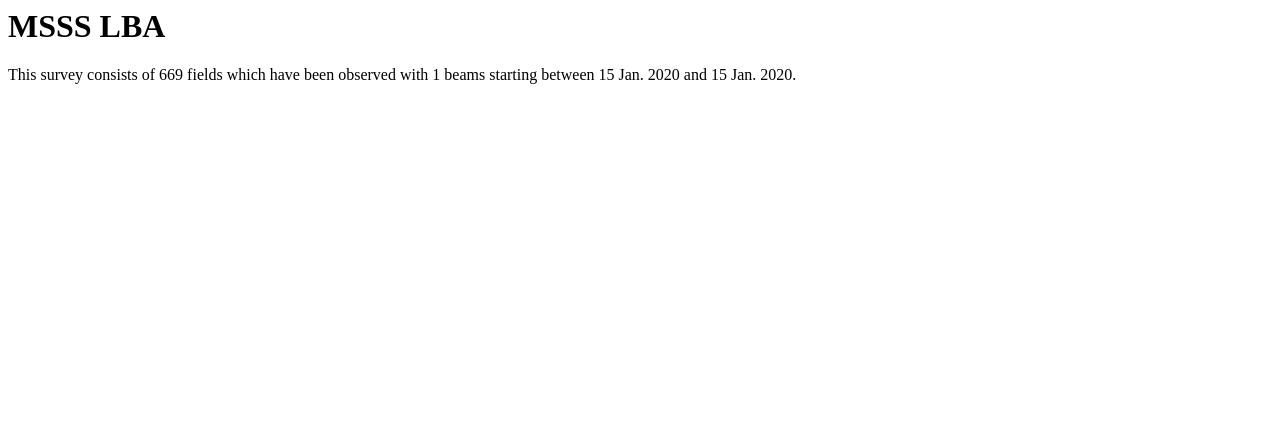
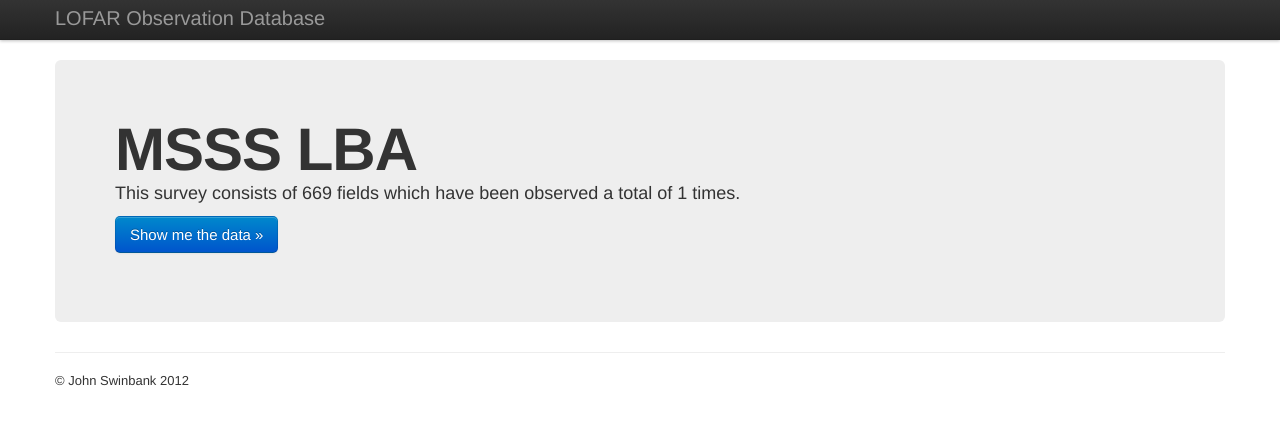
Before and after one commit to jdswinbank/lofar-obsdb, a Django app: template observationdb/templates/survey_detail.html in a window 1280 px wide. Shown: the top 425 px of the page. Run offline with Django 3.2, Linux system fonts and the light colour scheme; data comes from the database, SQL or seed files in the repository; tables that the repository leaves empty hold one stand-in row (values such as "Sample post"); the template is opened without the code that fills it: values that come from a table or form of the project are taken from there, most other values are stand-ins (such as "Sample title", 1, 10 or a date in 2020); parts of the project's set-up code (start-up, migrations or seed data) failed here and were passed over; some libraries are stand-ins or nearby versions.

Commit message:
Clean up survey detail view

```diff
--- a/observationdb/templates/survey_detail.html
+++ b/observationdb/templates/survey_detail.html
@@ -1,9 +1,17 @@
-{% if survey %}
+{% extends "base.html" %}
 
-<h1>{{ survey.name }}</h1>
+{% block contents %}
 
-<p>This survey consists of {{ survey.field_set.count }} fields which have been
-observed with {{ n_beams }} beams starting between {{ start_time|date:"j N Y" }} and
-{{ stop_time|date:"j N Y" }}.</p>
+<div class="hero-unit">
+  <h1>{{ survey.name }}</h1>
 
-{% endif %}
+  <p>This survey consists of {{ survey.field_set.count }} fields which have
+  been observed a total of {{ n_beams }} times{% if n_times > 0 %}
+  between {{ start_time|date:"j N Y" }} and {{ stop_time|date:"j N Y" }}
+  {% endif %}.</p>
+
+  <p><a href="/field/?survey={{ survey.id }}" class="btn btn-primary btn-large">Show me the data &raquo;</a></p>
+
+</div>
+
+{% endblock %}
```
